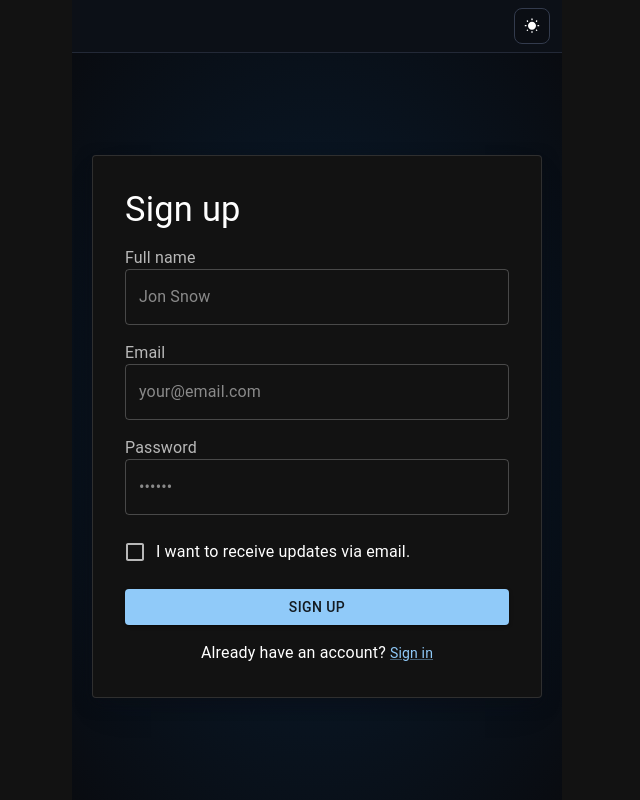
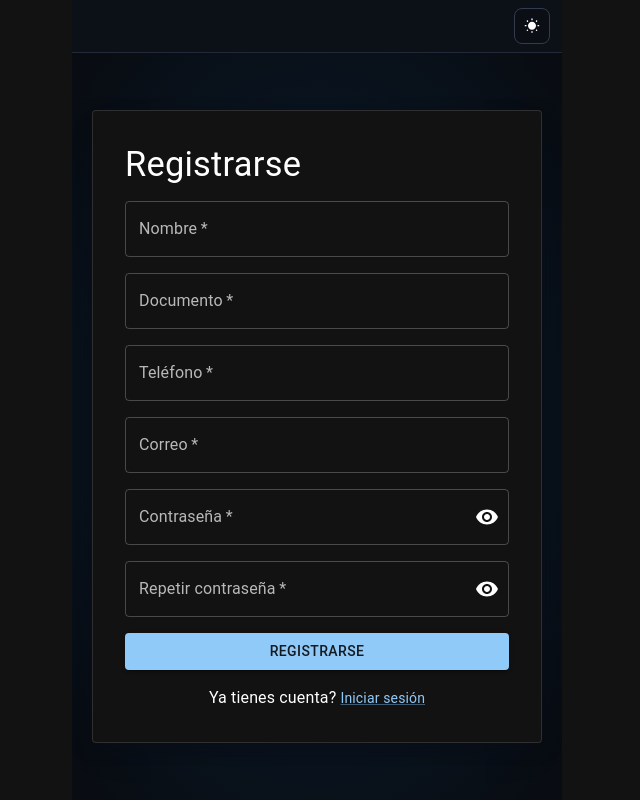
Before and after one commit to jcromeroc777/TEF, a React (Vite) app: page /sign-up in a window 1280 px wide. Shown: the top 800 px of the page, without its empty margins (323-963 px from the left). Built offline with nearby package versions, Linux system fonts and the light colour scheme.

Commit message:
feat: dashboard init with singIn and singUp

```diff
--- a/src/App.jsx
+++ b/src/App.jsx
@@ -1,22 +1,18 @@
 import React from 'react';
-import {
-  BrowserRouter as Router,
-  Route,
-  Routes,
-  Navigate,
-} from 'react-router-dom';
+import { BrowserRouter as Router } from 'react-router-dom';
 import { ThemeProvider, createTheme } from '@mui/material/styles';
 import CssBaseline from '@mui/material/CssBaseline';
-import SignIn from './pages/SignIn/index.jsx';
-import SignUp from './pages/SignUp/index.jsx';
 import TemplateFrame from './TemplateFrame.jsx';
 import { toggleTheme } from './store';
 import { useDispatch, useSelector } from 'react-redux';
+import PublicRoutes from './components/PublicRoute/index.jsx';
+import PrivateRoutes from './components/PrivateRoute/index.jsx';
 
 export default function App() {
   const mode = useSelector((state) => state.theme.mode);
   const defaultTheme = createTheme({ palette: { mode } });
   const dispatch = useDispatch();
+  const isAuthenticated = useSelector((state) => state.auth.token);
 
   const toggleColorMode = () => {
     const newMode = mode === 'dark' ? 'light' : 'dark';
@@ -28,11 +24,8 @@ export default function App() {
       <ThemeProvider theme={defaultTheme}>
         <CssBaseline enableColorScheme />
         <Router>
-          <Routes>
-            <Route path="/" element={<SignIn />} />
-            <Route path="/sign-up" element={<SignUp />} />
-            <Route path="*" element={<Navigate to="/" />} />
-          </Routes>
+          {isAuthenticated && <PrivateRoutes />}
+          {!isAuthenticated && <PublicRoutes />}
         </Router>
       </ThemeProvider>
     </TemplateFrame>
--- /dev/null
+++ b/src/components/PrivateRoute/index.jsx
@@ -0,0 +1,12 @@
+import React from 'react';
+import { Routes, Route, Navigate } from 'react-router-dom';
+import Dashboard from '../../pages/Dashboard/index.jsx';
+
+export default function PrivateRoutes() {
+  return (
+    <Routes>
+      <Route path="/dashboard" element={<Dashboard />} />
+      <Route path="*" element={<Navigate to="/dashboard" />} />
+    </Routes>
+  );
+}
--- /dev/null
+++ b/src/components/PublicRoute/index.jsx
@@ -0,0 +1,14 @@
+import React from 'react';
+import { Routes, Route, Navigate } from 'react-router-dom';
+import SignIn from '../../pages/SignIn/index.jsx';
+import SignUp from '../../pages/SignUp/index.jsx';
+
+export default function PublicRoutes() {
+  return (
+    <Routes>
+      <Route path="/sign-in" element={<SignIn />} />
+      <Route path="/sign-up" element={<SignUp />} />
+      <Route path="*" element={<Navigate to="/sign-in" />} />
+    </Routes>
+  );
+}
--- a/src/main.jsx
+++ b/src/main.jsx
@@ -10,6 +10,5 @@ createRoot(document.getElementById('root')).render(
     <PersistGate loading={null} persistor={persistor}>
       <App />
     </PersistGate>
-    <App />
   </Provider>,
 );
--- /dev/null
+++ b/src/pages/Dashboard/index.jsx
@@ -0,0 +1,5 @@
+import React from 'react';
+
+export default function Dashboard() {
+  return <div>Dashboard</div>;
+}
--- a/src/pages/SignIn/index.jsx
+++ b/src/pages/SignIn/index.jsx
@@ -1,4 +1,4 @@
-import * as React from 'react';
+import React, { useState } from 'react';
 import Box from '@mui/material/Box';
 import Button from '@mui/material/Button';
 import Checkbox from '@mui/material/Checkbox';
@@ -11,6 +11,11 @@ import { useNavigate } from 'react-router-dom';
 import Stack from '@mui/material/Stack';
 import { useForm } from 'react-hook-form';
 import TextCustom from '../../components/TextCustom/index.jsx';
+import { InputAdornment } from '@mui/material';
+import IconButton from '@mui/material/IconButton';
+import { Visibility, VisibilityOff } from '@mui/icons-material';
+import { useDispatch, useSelector } from 'react-redux';
+import { setToken, toggleTheme } from '../../store/index.js';
 
 const Card = styled(MuiCard)(({ theme }) => ({
   display: 'flex',
@@ -31,7 +36,7 @@ const Card = styled(MuiCard)(({ theme }) => ({
   }),
 }));
 
-const SignUpContainer = styled(Stack)(({ theme }) => ({
+const SignInContainer = styled(Stack)(({ theme }) => ({
   height: '100%',
   padding: 4,
   backgroundImage:
@@ -45,6 +50,7 @@ const SignUpContainer = styled(Stack)(({ theme }) => ({
 
 export default function SignIn() {
   const navigate = useNavigate();
+  const [showPassword, setShowPassword] = useState(false);
   const {
     handleSubmit,
     control,
@@ -55,17 +61,28 @@ export default function SignIn() {
       password: '',
     },
   });
+  const dispatch = useDispatch();
 
   const navigateToSignUp = () => {
     navigate('/sign-up');
   };
 
   const handleSubmitForm = (data) => {
+    //TODO implementar la llamada a la API
+    dispatch(setToken('token'));
     console.log(data);
   };
 
+  const handleClickShowPassword = () => {
+    setShowPassword(!showPassword);
+  };
+
+  const handleMouseDownPassword = (event) => {
+    event.preventDefault();
+  };
+
   return (
-    <SignUpContainer direction="column" justifyContent="space-between">
+    <SignInContainer direction="column" justifyContent="space-between">
       <Stack
         sx={{
           justifyContent: 'center',
@@ -82,7 +99,7 @@ export default function SignIn() {
               fontSize: 'clamp(2rem, 10vw, 2.15rem)',
             }}
           >
-            Sign in
+            Iniciar sesión
           </Typography>
           <Box
             component="form"
@@ -115,20 +132,33 @@ export default function SignIn() {
               control={control}
               name="password"
               label="Contraseña"
+              type={showPassword ? 'text' : 'password'}
               required
-              fullWidth
-              type="password"
-              errors={errors}
               rules={{
                 required: 'Contraseña es requerido',
               }}
+              errors={errors}
+              InputProps={{
+                endAdornment: (
+                  <InputAdornment position="end">
+                    <IconButton
+                      onClick={handleClickShowPassword}
+                      onMouseDown={handleMouseDownPassword}
+                      edge="end"
+                    >
+                      {showPassword ? <VisibilityOff /> : <Visibility />}
+                    </IconButton>
+                  </InputAdornment>
+                ),
+              }}
+              className={'h-60px]'}
             />
             <FormControlLabel
               control={<Checkbox value="remember" color="primary" />}
               label="Recuerdame"
             />
             <Button type="submit" fullWidth variant="contained">
-              Sign in
+              Iniciar sesión
             </Button>
             <Typography sx={{ textAlign: 'center' }}>
               No tienes cuenta?{' '}
@@ -138,13 +168,13 @@ export default function SignIn() {
                   sx={{ alignSelf: 'center' }}
                   onClick={navigateToSignUp}
                 >
-                  Sign up
+                  Resgistrate
                 </Link>
               </span>
             </Typography>
           </Box>
         </Card>
       </Stack>
-    </SignUpContainer>
+    </SignInContainer>
   );
 }
--- a/src/pages/SignUp/index.jsx
+++ b/src/pages/SignUp/index.jsx
@@ -1,17 +1,18 @@
 import * as React from 'react';
 import Box from '@mui/material/Box';
 import Button from '@mui/material/Button';
-import Checkbox from '@mui/material/Checkbox';
-import FormControlLabel from '@mui/material/FormControlLabel';
-import FormLabel from '@mui/material/FormLabel';
-import FormControl from '@mui/material/FormControl';
 import Link from '@mui/material/Link';
-import TextField from '@mui/material/TextField';
 import Typography from '@mui/material/Typography';
 import Stack from '@mui/material/Stack';
 import MuiCard from '@mui/material/Card';
 import { styled } from '@mui/material/styles';
 import { useNavigate } from 'react-router-dom';
+import { useForm } from 'react-hook-form';
+import TextCustom from '../../components/TextCustom/index.jsx';
+import { InputAdornment } from '@mui/material';
+import IconButton from '@mui/material/IconButton';
+import { Visibility, VisibilityOff } from '@mui/icons-material';
+import { useState } from 'react';
 
 const Card = styled(MuiCard)(({ theme }) => ({
   display: 'flex',
@@ -45,64 +46,40 @@ const SignUpContainer = styled(Stack)(({ theme }) => ({
 }));
 
 export default function SignUp() {
-  const [emailError, setEmailError] = React.useState(false);
-  const [emailErrorMessage, setEmailErrorMessage] = React.useState('');
-  const [passwordError, setPasswordError] = React.useState(false);
-  const [passwordErrorMessage, setPasswordErrorMessage] = React.useState('');
-  const [nameError, setNameError] = React.useState(false);
-  const [nameErrorMessage, setNameErrorMessage] = React.useState('');
   const navigate = useNavigate();
+  const [showPassword, setShowPassword] = useState(false);
+  const [showRepeatPassword, setRepeatPassword] = useState(false);
+
+  const {
+    handleSubmit,
+    control,
+    getValues,
+    formState: { errors },
+  } = useForm({
+    defaultValues: {
+      email: '',
+      password: '',
+    },
+  });
 
   const navigateToSignIn = () => {
-    navigate('/');
+    navigate('/sign-in');
   };
 
-  const validateInputs = () => {
-    const email = document.getElementById('email');
-    const password = document.getElementById('password');
-    const name = document.getElementById('name');
-
-    let isValid = true;
-
-    if (!email.value || !/\S+@\S+\.\S+/.test(email.value)) {
-      setEmailError(true);
-      setEmailErrorMessage('Please enter a valid email address.');
-      isValid = false;
-    } else {
-      setEmailError(false);
-      setEmailErrorMessage('');
-    }
-
-    if (!password.value || password.value.length < 6) {
-      setPasswordError(true);
-      setPasswordErrorMessage('Password must be at least 6 characters long.');
-      isValid = false;
-    } else {
-      setPasswordError(false);
-      setPasswordErrorMessage('');
-    }
-
-    if (!name.value || name.value.length < 1) {
-      setNameError(true);
-      setNameErrorMessage('Name is required.');
-      isValid = false;
-    } else {
-      setNameError(false);
-      setNameErrorMessage('');
-    }
-
-    return isValid;
+  const handleSubmitForm = (data) => {
+    console.log(data);
   };
 
-  const handleSubmit = (event) => {
+  const handleClickShowPassword = () => {
+    setShowPassword(!showPassword);
+  };
+
+  const handleClickShowRepeatPassword = () => {
+    setRepeatPassword(!showRepeatPassword);
+  };
+
+  const handleMouseDownPassword = (event) => {
     event.preventDefault();
-    const data = new FormData(event.currentTarget);
-    console.log({
-      name: data.get('name'),
-      lastName: data.get('lastName'),
-      email: data.get('email'),
-      password: data.get('password'),
-    });
   };
 
   return (
@@ -123,83 +100,138 @@ export default function SignUp() {
               fontSize: 'clamp(2rem, 10vw, 2.15rem)',
             }}
           >
-            Sign up
+            Registrarse
           </Typography>
           <Box
             component="form"
-            onSubmit={handleSubmit}
+            onSubmit={handleSubmit((data) => handleSubmitForm(data))}
             sx={{
               display: 'flex',
               flexDirection: 'column',
               gap: 2,
             }}
+            noValidate
           >
-            <FormControl>
-              <FormLabel htmlFor="name">Full name</FormLabel>
-              <TextField
-                autoComplete="name"
+            <TextCustom
+              control={control}
               name="name"
+              label="Nombre"
               required
               fullWidth
-                id="name"
-                placeholder="Jon Snow"
-                error={nameError}
-                helperText={nameErrorMessage}
-                color={nameError ? 'error' : 'primary'}
+              type="text"
+              errors={errors}
+              rules={{
+                required: 'Nombre es requerido',
+              }}
             />
-            </FormControl>
-            <FormControl>
-              <FormLabel htmlFor="email">Email</FormLabel>
-              <TextField
+            <TextCustom
+              control={control}
+              name="document"
+              label="Documento"
               required
               fullWidth
-                id="email"
-                placeholder="your@email.com"
-                name="email"
-                autoComplete="email"
-                variant="outlined"
-                error={emailError}
-                helperText={emailErrorMessage}
-                color={passwordError ? 'error' : 'primary'}
+              type="text"
+              errors={errors}
+              rules={{
+                required: 'Documento es requerido',
+              }}
             />
-            </FormControl>
-            <FormControl>
-              <FormLabel htmlFor="password">Password</FormLabel>
-              <TextField
+            <TextCustom
+              control={control}
+              name="phone"
+              label="Teléfono"
               required
               fullWidth
+              type="text"
+              errors={errors}
+              rules={{
+                required: 'Teléfono es requerido',
+              }}
+            />
+            <TextCustom
+              control={control}
+              name="email"
+              label="Correo"
+              required
+              fullWidth
+              type="email"
+              errors={errors}
+              rules={{
+                required: 'Correo es requerido',
+                pattern: {
+                  value: /^[a-z0-9._%+-]+@[a-z0-9.-]+\.[a-z]{2,4}$/,
+                  message: 'Correo inválido',
+                },
+              }}
+            />
+            <TextCustom
+              control={control}
               name="password"
-                placeholder="••••••"
-                type="password"
-                id="password"
-                autoComplete="new-password"
-                variant="outlined"
-                error={passwordError}
-                helperText={passwordErrorMessage}
-                color={passwordError ? 'error' : 'primary'}
+              label="Contraseña"
+              type={showPassword ? 'text' : 'password'}
+              required
+              rules={{
+                required: 'Contraseña es requerido',
+              }}
+              errors={errors}
+              InputProps={{
+                endAdornment: (
+                  <InputAdornment position="end">
+                    <IconButton
+                      onClick={handleClickShowPassword}
+                      onMouseDown={handleMouseDownPassword}
+                      edge="end"
+                    >
+                      {showPassword ? <VisibilityOff /> : <Visibility />}
+                    </IconButton>
+                  </InputAdornment>
+                ),
+              }}
+              className={'h-60px]'}
             />
-            </FormControl>
-            <FormControlLabel
-              control={<Checkbox value="allowExtraEmails" color="primary" />}
-              label="I want to receive updates via email."
+            <TextCustom
+              control={control}
+              name="repeatPassword"
+              label="Repetir contraseña"
+              type={showRepeatPassword ? 'text' : 'password'}
+              required
+              rules={{
+                required: 'Repetir contraseña es requerido',
+                validate: {
+                  matchPasswords: (value) => {
+                    if (value !== getValues('password'))
+                      return 'Las contraseñas no coinciden';
+                  },
+                },
+              }}
+              errors={errors}
+              InputProps={{
+                endAdornment: (
+                  <InputAdornment position="end">
+                    <IconButton
+                      onClick={handleClickShowRepeatPassword}
+                      onMouseDown={handleMouseDownPassword}
+                      edge="end"
+                    >
+                      {showRepeatPassword ? <VisibilityOff /> : <Visibility />}
+                    </IconButton>
+                  </InputAdornment>
+                ),
+              }}
+              className={'h-60px]'}
             />
-            <Button
-              type="submit"
-              fullWidth
-              variant="contained"
-              onClick={validateInputs}
-            >
-              Sign up
+            <Button type="submit" fullWidth variant="contained">
+              Registrarse
             </Button>
             <Typography sx={{ textAlign: 'center' }}>
-              Already have an account?{' '}
+              Ya tienes cuenta?{' '}
               <span>
                 <Link
                   variant="body2"
                   sx={{ alignSelf: 'center' }}
                   onClick={navigateToSignIn}
                 >
-                  Sign in
+                  Iniciar sesión
                 </Link>
               </span>
             </Typography>
```
Also changed, not shown: src/store/index.js (+24 -0 lines). Lines whose indentation alone changed are shown as unchanged.
